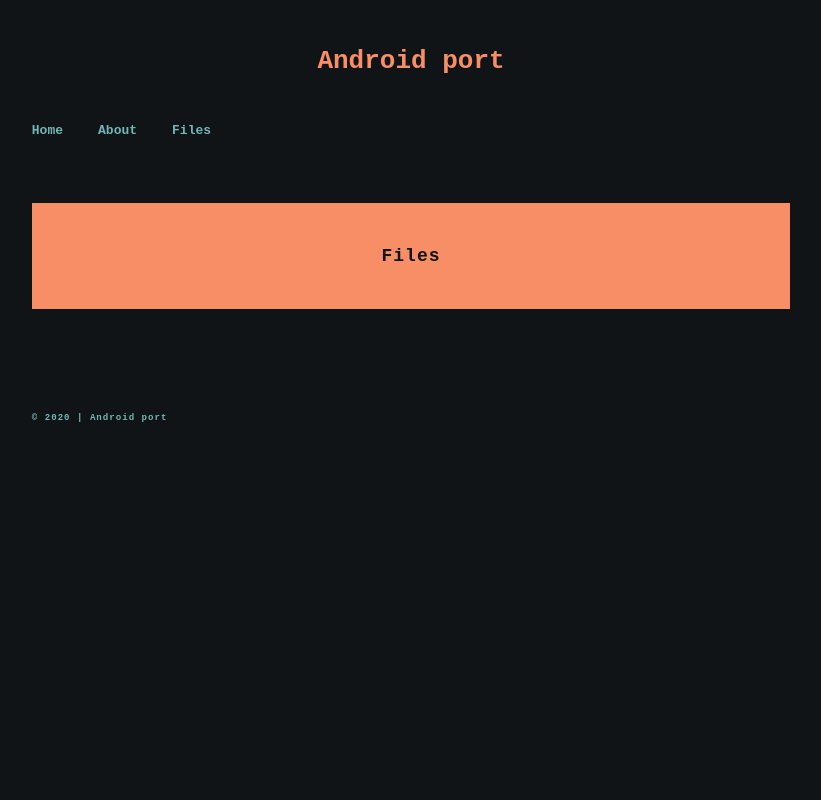
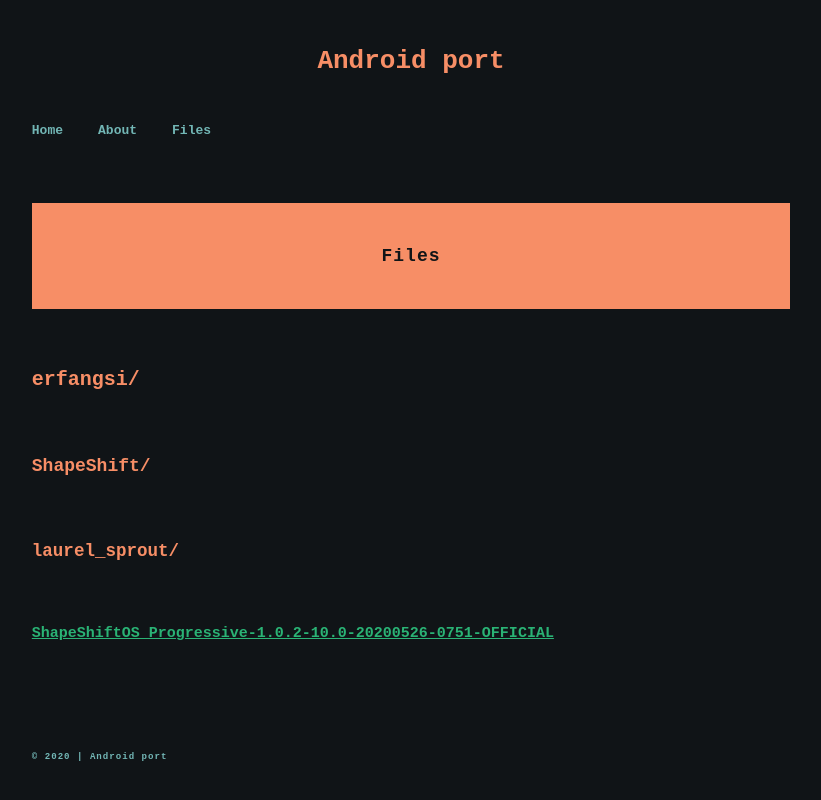
Before and after one commit to koumaza/android, a Jekyll site: the page built from files.md, in a window 1280 px wide. Shown: the top 800 px of the page, without its empty margins (229-1050 px from the left). Built offline with Jekyll 4.4.1, drawn with Linux system fonts in a browser that asks for light colours.

Commit message:
Update files.md

```diff
--- a/files.md
+++ b/files.md
@@ -2,3 +2,7 @@
 title: Files
 layout: page
 ---
+# erfangsi/
+## ShapeShift/
+### laurel_sprout/
+#### [ShapeShiftOS_Progressive-1.0.2-10.0-20200526-0751-OFFICIAL]()
```
